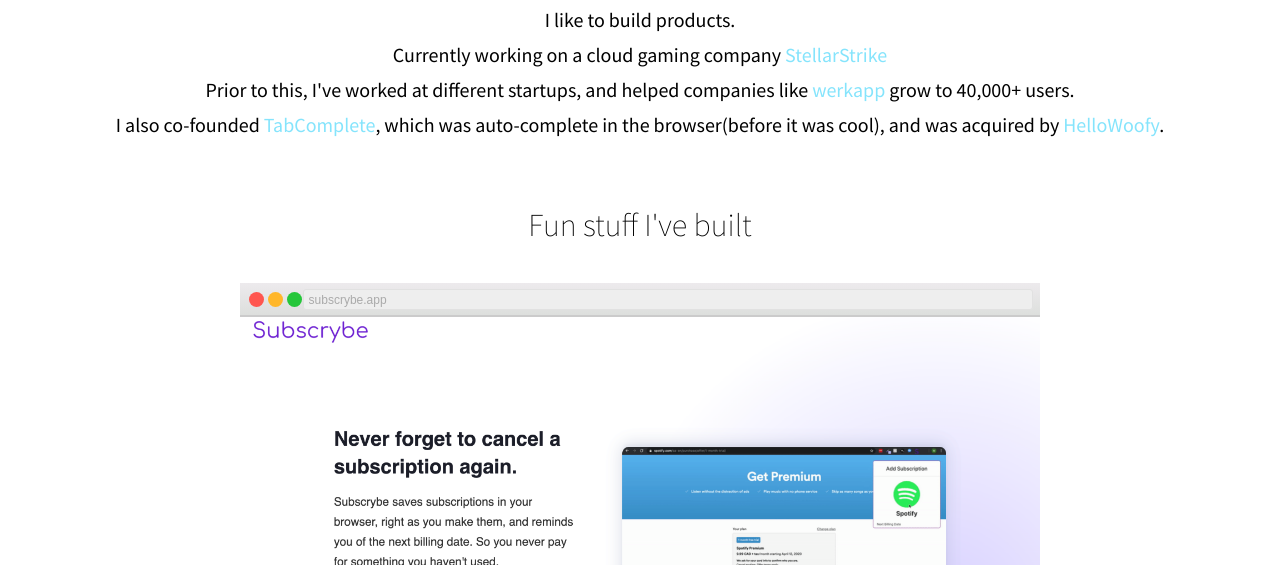
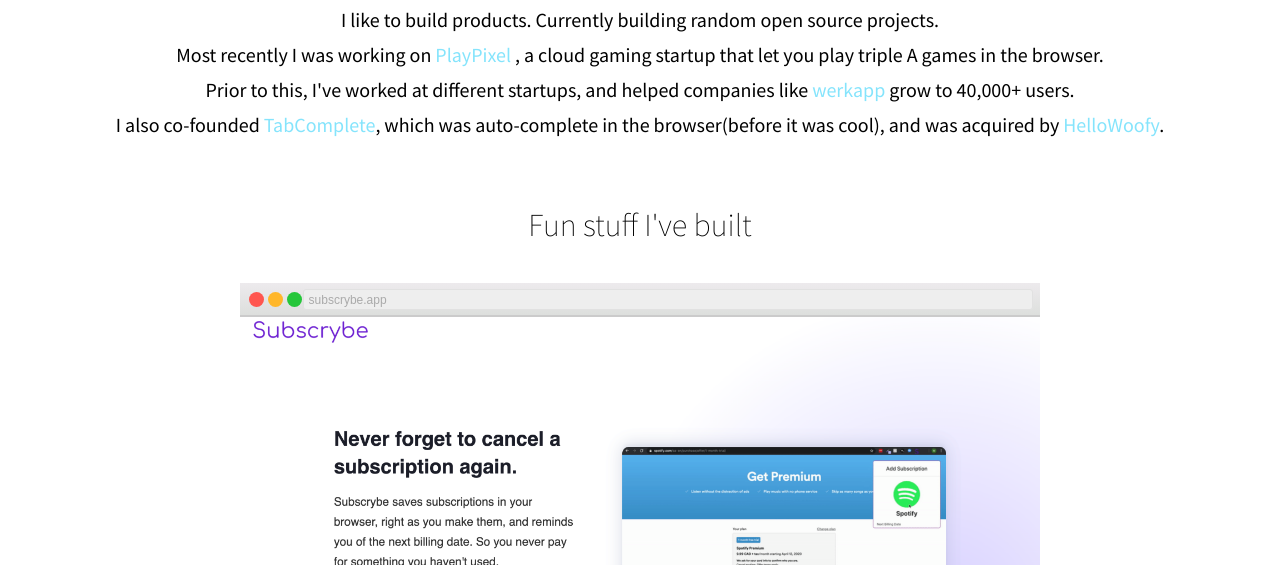
Before and after one commit to moizahmedprojects/moizahmedprojects.github.io, a website: page index.html in a window 1280 px wide. Shown: the part 535-1100 px from the top of the page. Drawn offline with nearby package versions, Linux system fonts and the light colour scheme.

Commit message:
Update index.html

```diff
--- a/index.html
+++ b/index.html
@@ -103,7 +103,7 @@
 
     <div class = "about-text">
       <h1 style = "margin-bottom:2%;font-weight:100;">About me</h1>
-      I like to build products. <br> Currently working on a cloud gaming company <a target="_blank" class = "links" href = "https://stellarstrike.com"> StellarStrike </a> <br>
+      I like to build products. Currently building random open source projects. <br> Most recently I was working on <a target="_blank" class = "links" href = "https://www.loom.com/share/093862efc9ed4be6ad778449a8e3c452"> PlayPixel </a>, a cloud gaming startup that let you play triple A games in the browser. <br>
        Prior to this, I've worked at different startups, and helped companies like <a target="_blank" class = "links" href = "https://werkapp.co">werkapp</a> grow to 40,000+ users. <br>
 I also co-founded <a target="_blank" class = "links" href = "https://www.tabcomplete.app">TabComplete</a>, which was auto-complete in the browser(before it was cool), and was acquired by <a target="_blank" class = "links" href = "https://hellowoofy.com">HelloWoofy</a>. </br>
 
```
